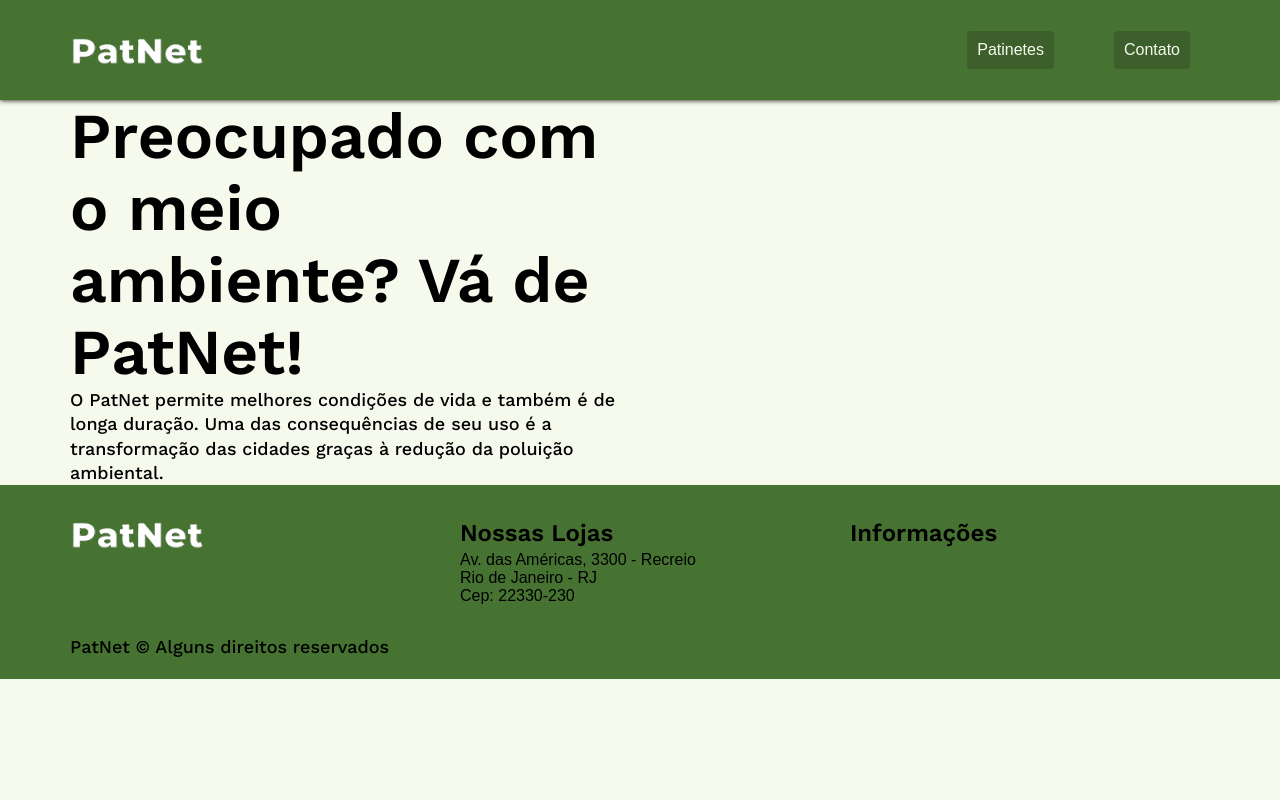
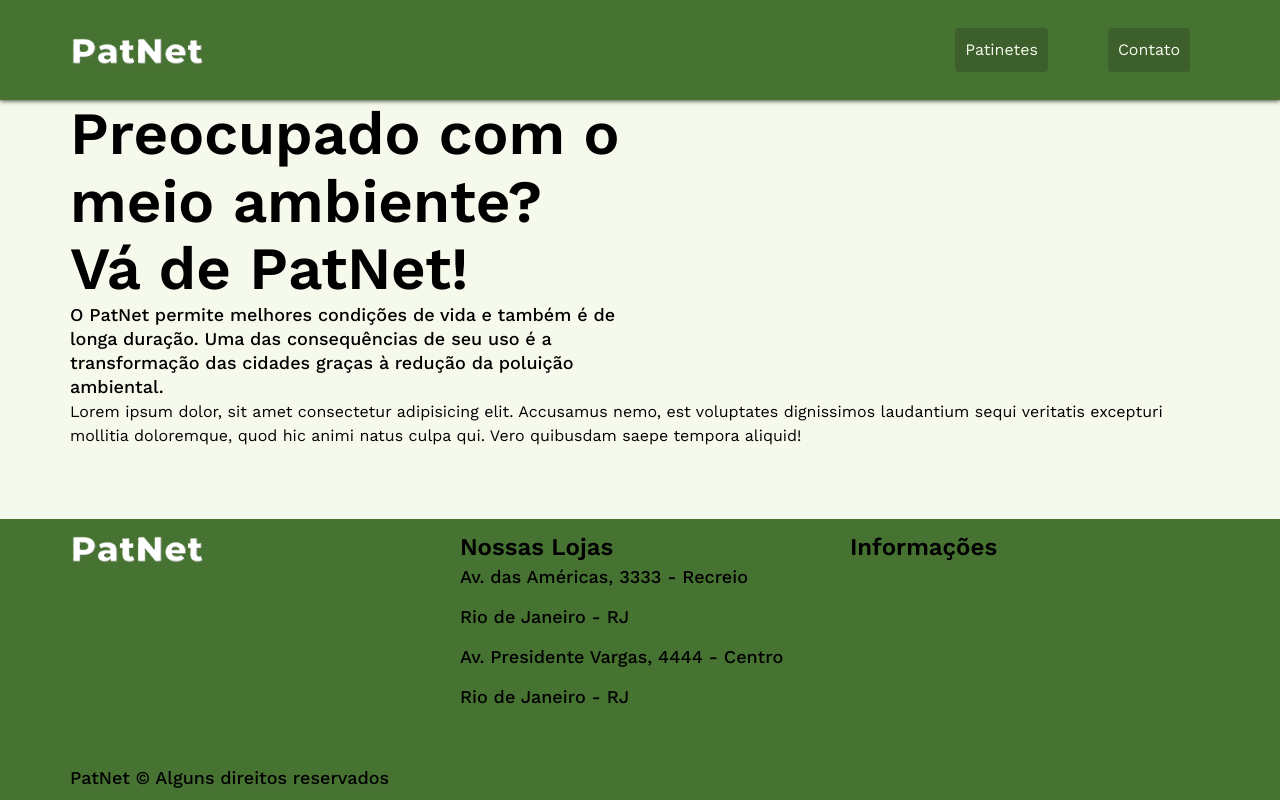
Before and after one commit to larissamd/Patinetes, a plain HTML site: page index.html in a window 1280 px wide. Drawn offline with nearby package versions, Linux system fonts and the light colour scheme.

Commit message:
ajeitei o footer

```diff
--- /dev/null
+++ b/css/global/footer.css
@@ -0,0 +1,30 @@
+.footer-bg {
+    background-color: var(--cor-5c);
+    width: 100%;
+    margin-top: auto;
+}
+
+.footer {
+    display: grid;
+    gap: 30px;
+    grid-template-columns: 1fr 1fr 1fr;
+    padding-top: 10px;
+    padding-bottom: 10px;
+}
+
+.footer li {
+    margin-bottom: 1rem;
+}
+
+.logo-footer {
+    height: 39px;
+    width: 137px;
+}
+
+.footer-lojas ul {
+    padding-left: 0px;
+}
+
+.footer-copy {
+    margin-top: 10px;
+}
--- a/css/global/global.css
+++ b/css/global/global.css
@@ -6,15 +6,18 @@ a {
   text-decoration: none;
   color: inherit;
 }
-
-* {
- margin: 0px;
- padding: 0px;
+html {
+  height: 100%;
 }
 
 body {
   background-color: var(--cor-1c);
-  height: 100vh;
+  margin: 0px;
+  padding: 0px;
+  display: flex;
+  flex-direction: column;
+  min-height: 100%;
+  box-sizing: border-box;
 }
 
 h1,
@@ -28,8 +31,8 @@ dd{
   margin: 0%;
 }
 
-h2 {
-  font-weight: 600
+h1 {
+  letter-spacing: 0rem;
 }
 
 img {
@@ -37,30 +40,3 @@ img {
   height: auto;
   display: block;
 }
-
-.footer-bg {
-  background-color: var(--cor-5c);
-  bottom: 0;
-  width: 100%;
-}
-
-.footer-lojas ul {
-  padding-left: 0px;
-}
-
-.footer {
-  display: grid;
-  gap: 30px;
-  grid-template-columns: 1fr 1fr 1fr;
-  box-sizing: border-box;
-  padding-top: 30px;
-}
-
-.logo-footer {
-  height: 39px;
-  width: 137px;
-}
-
-.footer-copy {
-  margin-bottom: 20px
-}
--- a/css/style.css
+++ b/css/style.css
@@ -3,3 +3,4 @@
 @import "./utilidades/container.css";
 @import "./global/global.css";
 @import "./global/header.css";
+@import "./global/footer.css";
--- a/css/utilidades/container.css
+++ b/css/utilidades/container.css
@@ -11,5 +11,4 @@
   display: grid;
   grid-template-columns: 1fr 1fr;
   gap: 0px 40px;
-  align-self: end;
 }
--- a/css/utilidades/tipografias.css
+++ b/css/utilidades/tipografias.css
@@ -1,6 +1,6 @@
-html {
+/*html {
     font-family: Arial, Helvetica, sans-serif;
-}
+}*/
       /* FONT WORK SANS */
 
 .font-w-p {
@@ -13,4 +13,8 @@ html {
   font: 500 1.125rem/1.35 "Work Sans", sans-serif;
 }
 .font-w-l {
-  font: 600 4rem/1.125 "Work Sans";}
+  font: 600 3.75rem/1.125 "Work Sans";}
+
+.grande {
+  padding: 300px;
+}
--- a/index.html
+++ b/index.html
@@ -18,7 +18,7 @@
         <a class="logo" href="./">
             <img src="./img/ptnlogo.png" alt="Patnet"></a>
         <nav>
-            <ul class="header-nav font-w-s cor-1">
+            <ul class="header-nav font-w-p cor-1">
                 <li><a href="./patinetes.html">Patinetes</a>
                 </li>
                 <li><a href="./contato.html">Contato</a>
@@ -40,18 +40,27 @@
             </div>
         </div>
     </main>
+
+    <article>
+        <div class="container">
+
+            <p class="font-w-p">Lorem ipsum dolor, sit amet consectetur adipisicing elit. Accusamus nemo, est voluptates dignissimos laudantium sequi veritatis excepturi mollitia doloremque, quod hic animi natus culpa qui. Vero quibusdam saepe tempora aliquid!</p>
+         </div>
+    </article>
     <footer class="footer-bg">
         <div class="footer container">
             <a class="logo-footer" href="./">
                 <img src="./img/ptnlogo.png" alt="Patnet"></a>
             <div class="footer-lojas">
                 <h2 class="font-w-b">Nossas Lojas</h2>
-                <ul>
+                <ul class="font-w-m">
                     <li>
-                        <a href="./">Av. das Américas, 3300 - Recreio</a>
+                        <a href="./">Av. das Américas, 3333 - Recreio</a>
                     </li>
                     <li>Rio de Janeiro - RJ</li>
-                    <li>Cep: 22330-230</li>
+
+                    <li>Av. Presidente Vargas, 4444 - Centro </li>
+                    <li>Rio de Janeiro - RJ</li>
                 </ul>
             </div>
             <div class="footer-informacoes">
```
